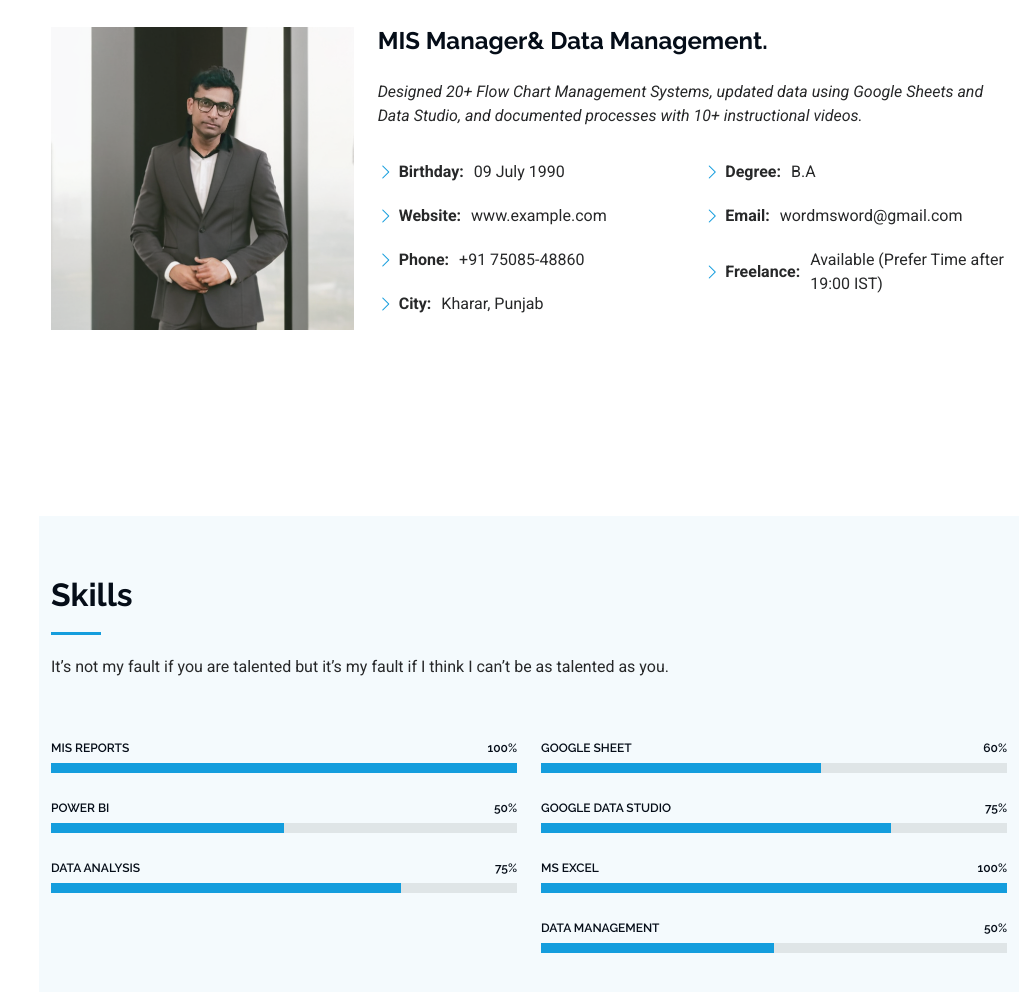
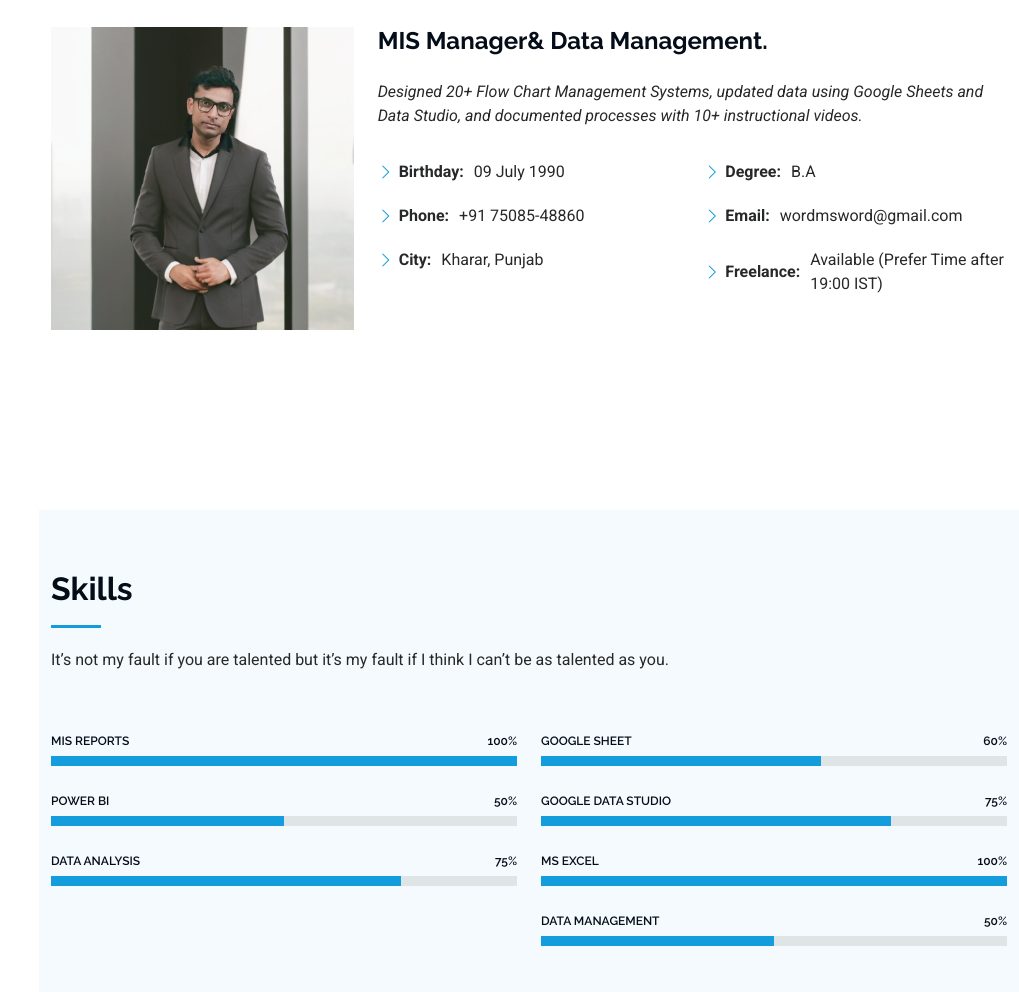
Before and after one commit to onlinedipanjan/onlinedipanjan, a plain HTML site: page index.html in a window 1280 px wide. Shown: the part 1067-2059 px from the top of the page, without its empty margins (261-1280 px from the left). Drawn offline with Linux system fonts and the light colour scheme.

Commit message:
Update index.html

```diff
--- a/index.html
+++ b/index.html
@@ -138,7 +138,7 @@
               <div class="col-lg-6">
                 <ul>
                   <li><i class="bi bi-chevron-right"></i> <strong>Birthday:</strong> <span>09 July 1990</span></li>
-                  <li><i class="bi bi-chevron-right"></i> <strong>Website:</strong> <span>www.example.com</span></li>
+<!--                   <li><i class="bi bi-chevron-right"></i> <strong>Website:</strong> <span>www.example.com</span></li> -->
                   <li><i class="bi bi-chevron-right"></i> <strong>Phone:</strong> <span>+91 75085-48860</span></li>
                   <li><i class="bi bi-chevron-right"></i> <strong>City:</strong> <span>Kharar, Punjab</span></li>
                 </ul>
@@ -148,8 +148,7 @@
                   <!-- <li><i class="bi bi-chevron-right"></i> <strong>Age:</strong> <span>34</span></li> -->
                   <li><i class="bi bi-chevron-right"></i> <strong>Degree:</strong> <span>B.A</span></li>
                   <li><i class="bi bi-chevron-right"></i> <strong>Email:</strong> <span>wordmsword@gmail.com</span></li>
-                  <li><i class="bi bi-chevron-right"></i> <strong>Freelance:</strong> <span>Available (Prefer Time after
-                      19:00 IST)</span></li>
+                  <li><i class="bi bi-chevron-right"></i> <strong>Freelance:</strong> <span>Available (Prefer Time after 19:00 IST)</span></li>
                 </ul>
               </div>
             </div>
```
